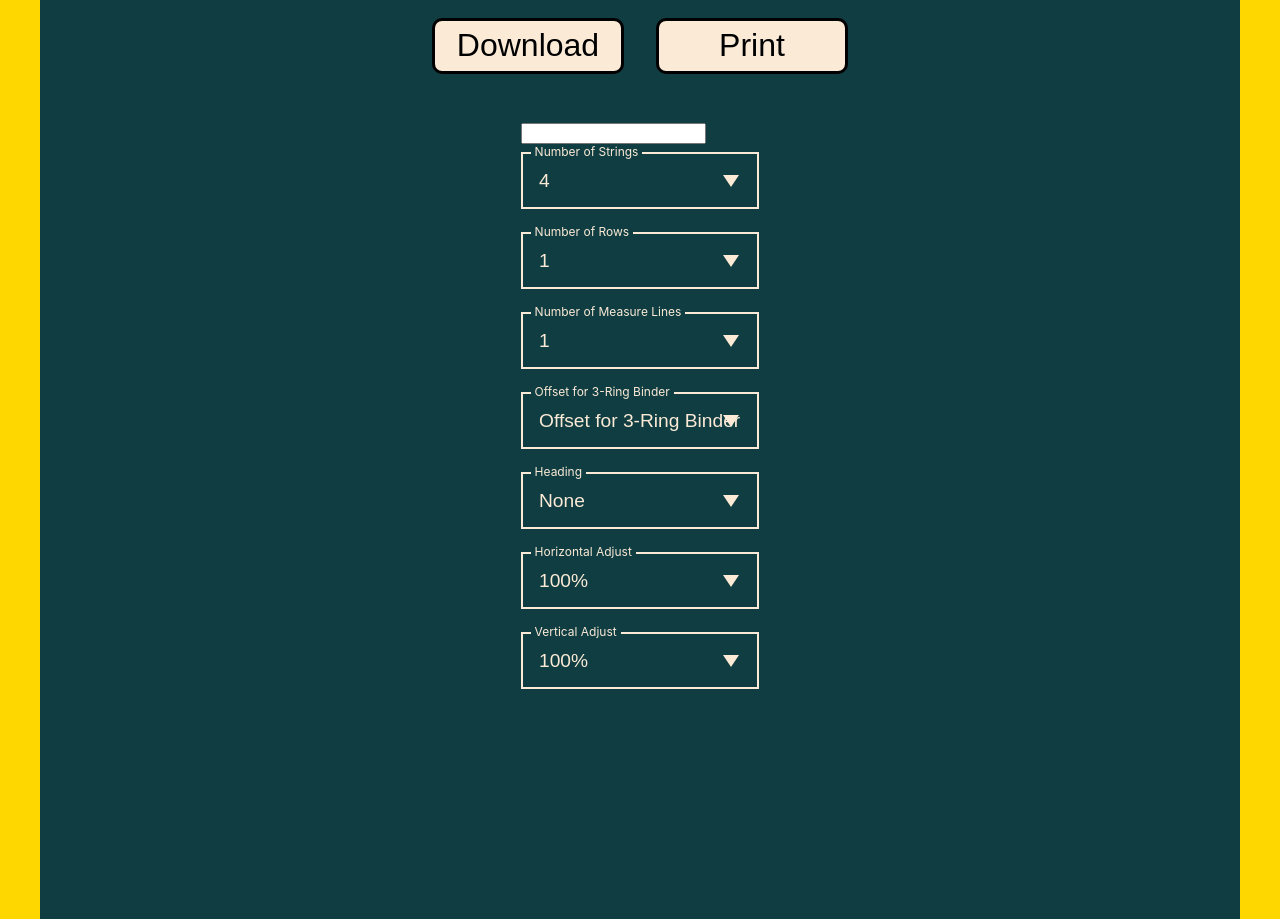
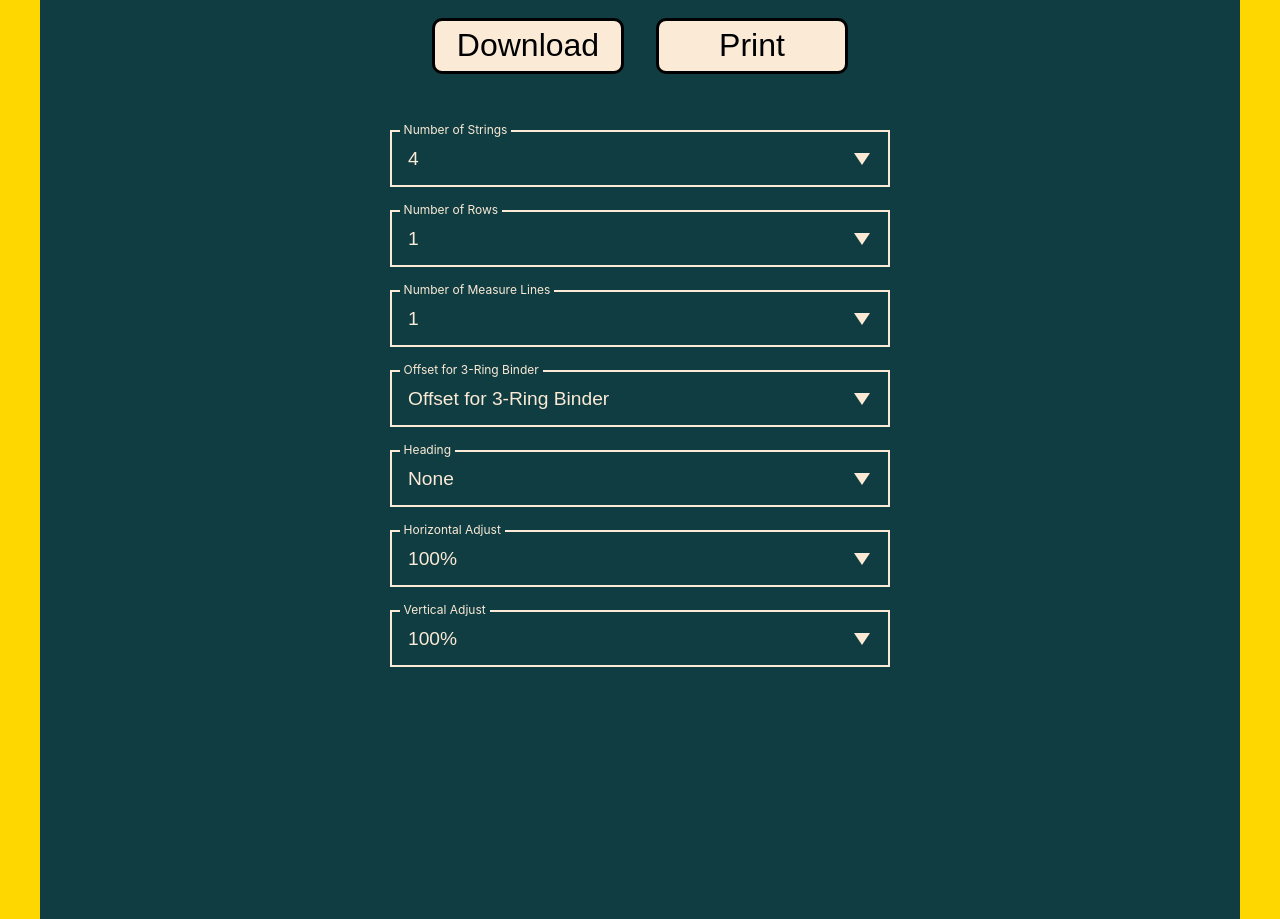
Before and after one commit to andentx/tab-lab, a Next.js app: page / in a window 1280 px wide. Shown: the part 900-1819 px from the top of the page. Built offline with nearby package versions, Linux system fonts and the light colour scheme.

Commit message:
Remove form elements

```diff
--- a/components/SettingsSection.js
+++ b/components/SettingsSection.js
@@ -77,9 +77,6 @@ const SettingsSection = () => {
 
   return (
     <SettingsSectionContainer>
-      <form>
-        <input type='text' name='name' onChange={handleChange} />
-
       <CustomSelect>
         <label htmlFor='numberOfStrings'>Number of Strings</label>
         <select id='numberOfStrings'>
@@ -176,7 +173,6 @@ const SettingsSection = () => {
           <path d='M12 21l-12-18h24z' />
         </svg>
       </CustomSelect>
-      </form>
     </SettingsSectionContainer>
   );
 };
```
Lines whose indentation alone changed are shown as unchanged.
